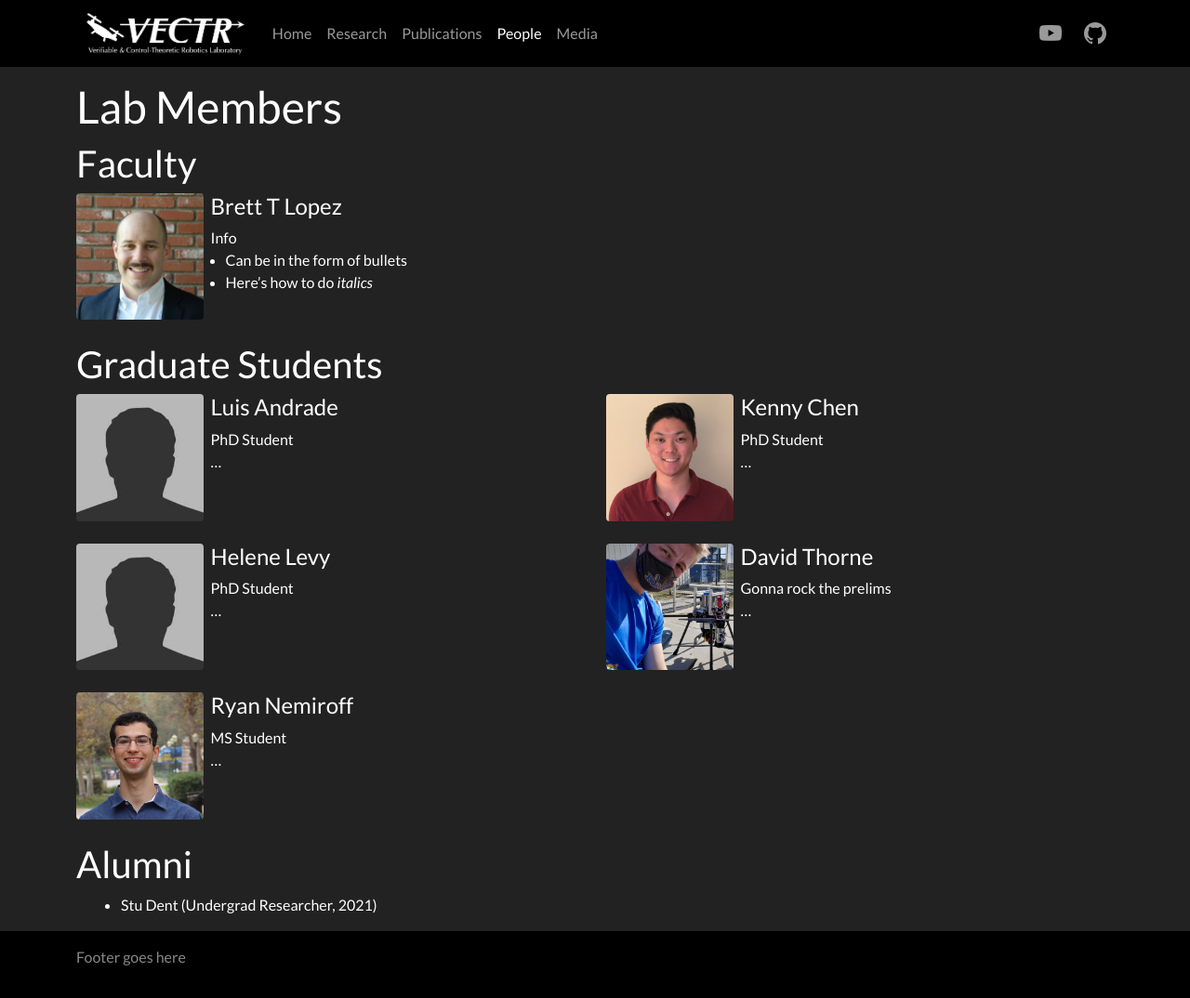
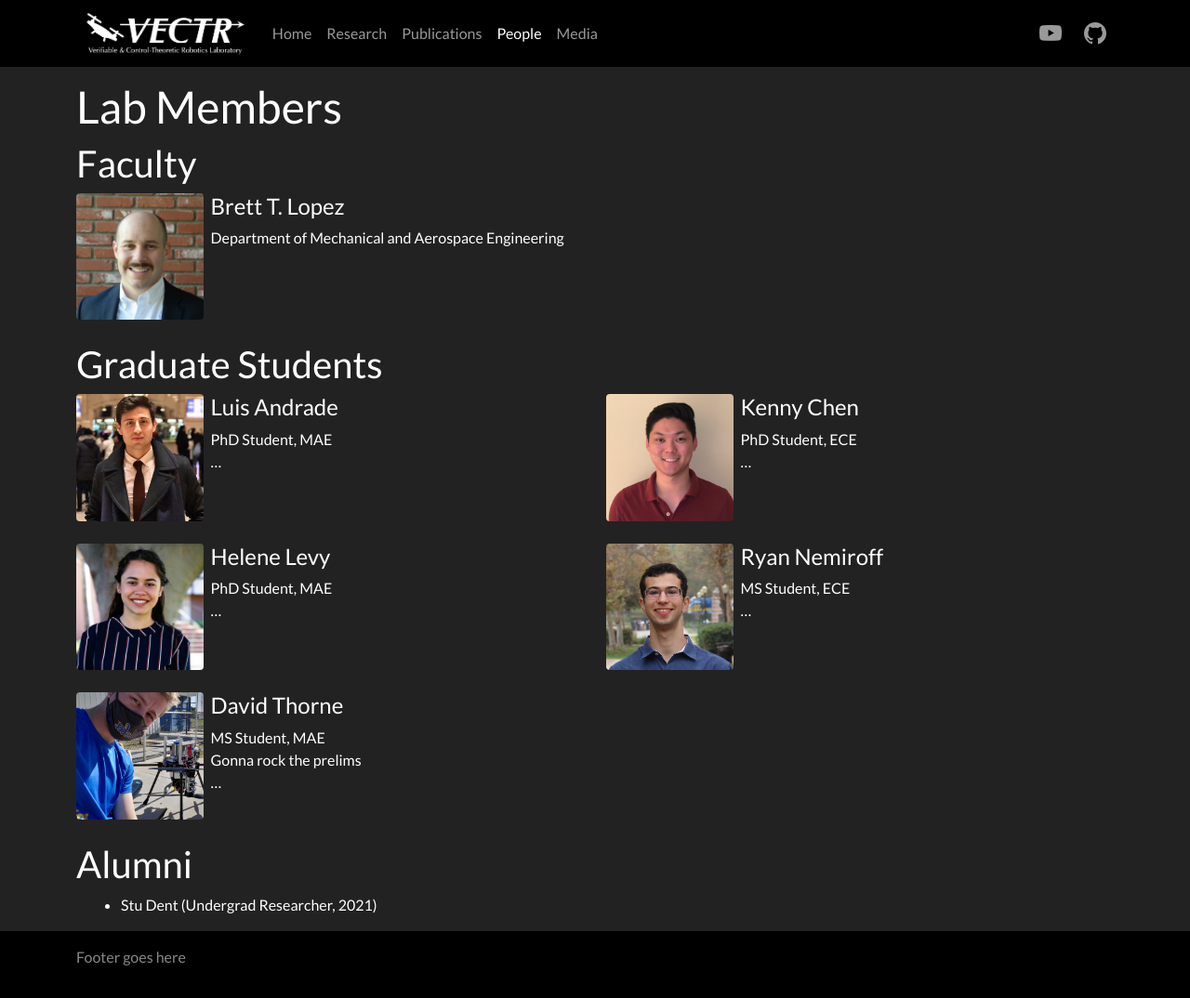
Before and after one commit to vectr-ucla/vectr-ucla.github.io, a Jekyll site: the page built from _pages/members.md, in a window 1280 px wide and 1074 px high. Shown: the whole window at 93% size. Built offline with Jekyll 4.4.1, drawn with Linux system fonts in a browser that asks for light colours.

Commit message:
updates to peoples page

```diff
--- a/_data/members.yml
+++ b/_data/members.yml
@@ -1,42 +1,41 @@
-- name: Brett T Lopez
+- name: Brett T. Lopez
   type: faculty
   photo: people/blopez.jpg
   info: |
-    Info
-    * Can be in the form of bullets
-    * Here's how to do *italics*
+    Department of Mechanical and Aerospace Engineering
 
 - name: Luis Andrade
   type: grad
-  photo: bio-photo.jpg
+  photo: people/landrade.jpg
   info: |
-    PhD Student
+    PhD Student, MAE
     ...
 
 - name: Kenny Chen
   type: grad
   photo: people/kchen.jpg
   info: |
-    PhD Student
+    PhD Student, ECE
     ...
 
 - name: Helene Levy
   type: grad
-  photo: bio-photo.jpg
+  photo: people/hlevy.jpg
   info: |
-    PhD Student
+    PhD Student, MAE
+    ...
+
+- name: Ryan Nemiroff
+  type: grad
+  photo: people/rnemiroff.jpg
+  info: |
+    MS Student, ECE
     ...
 
 - name: David Thorne
   type: grad
   photo: people/dthrone.jpg
   info: |
+    MS Student, MAE
     Gonna rock the prelims
     ...
-
-- name: Ryan Nemiroff
-  type: grad
-  photo: people/rnemiroff.jpg
-  info: |
-    MS Student
-    ...
```
Also changed, not shown: images/people/hlevy.jpg (added), images/people/landrade.jpg (added).
